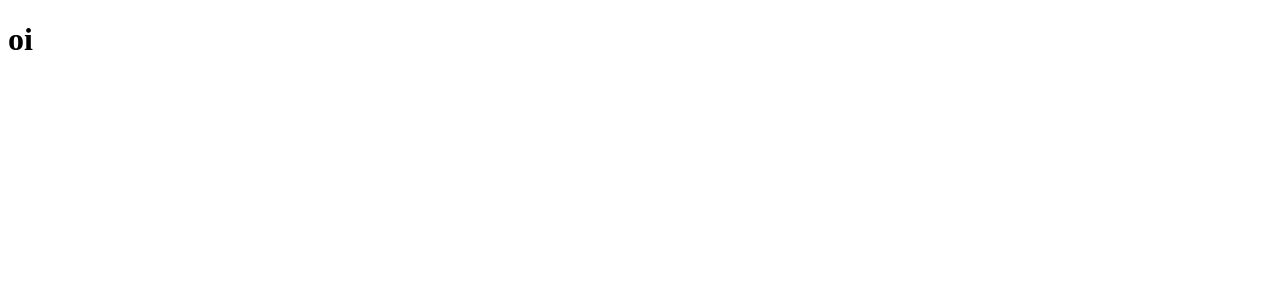
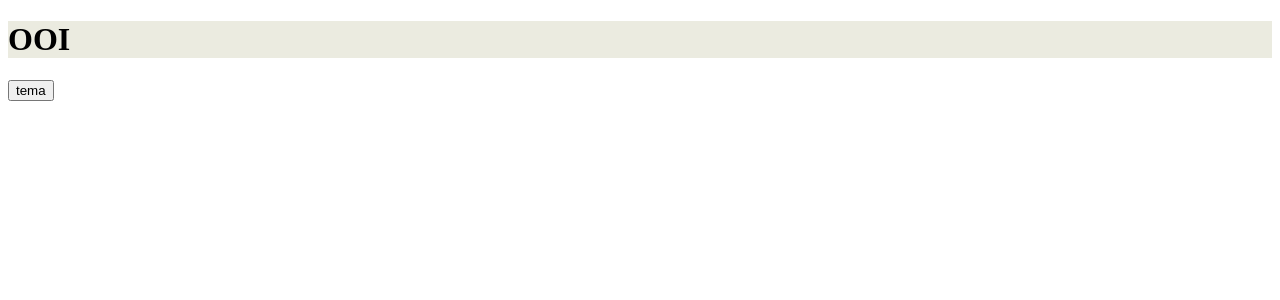
Before and after one commit to lucasvaaz/login-typescript-firebase, a React (Vite) app: page / in a window 1280 px wide. Shown: the top 300 px of the page. Built offline with nearby package versions, Linux system fonts and the light colour scheme.

Commit message:
:lipstick: feat: criação tema dark e light

```diff
--- a/src/App.tsx
+++ b/src/App.tsx
@@ -1,12 +1,19 @@
+import { useState } from 'react'
+import { ThemeProvider } from 'styled-components'
+import { Login } from './pages/login'
+import { darkTheme } from './themes/dark'
+import { lightTheme } from './themes/light'
 
 
 
 function App() {
+  const [isDarkTheme, setIsDarkTheme] = useState(false)
 
   return (
-    <>
-    <h1>oi</h1>
-    </>
+   <ThemeProvider theme={isDarkTheme ? darkTheme : lightTheme}>
+    <Login />
+    <button onClick={() => setIsDarkTheme(!isDarkTheme)}>tema</button>
+    </ThemeProvider>
   )
 }
 
--- /dev/null
+++ b/src/pages/login/index.tsx
@@ -0,0 +1,8 @@
+import { Teste } from "./styled";
+
+export function Login() {
+
+    return (
+        <Teste>OOI</Teste>
+    )
+}
--- /dev/null
+++ b/src/pages/login/styled.ts
@@ -0,0 +1,5 @@
+import styled from "styled-components";
+
+export const Teste = styled.h1`
+    background-color: ${props => props.theme.secundary};
+`
--- /dev/null
+++ b/src/themes/dark.ts
@@ -0,0 +1,4 @@
+export const darkTheme = {
+    primary: '#a45',
+    secundary: '#848'
+}
--- /dev/null
+++ b/src/themes/light.ts
@@ -0,0 +1,4 @@
+export const lightTheme = {
+    primary: '#654',
+    secundary: '#9963'
+}
```
Also changed, not shown: src/@types/styled.d.ts (added, +9 -0 lines).
